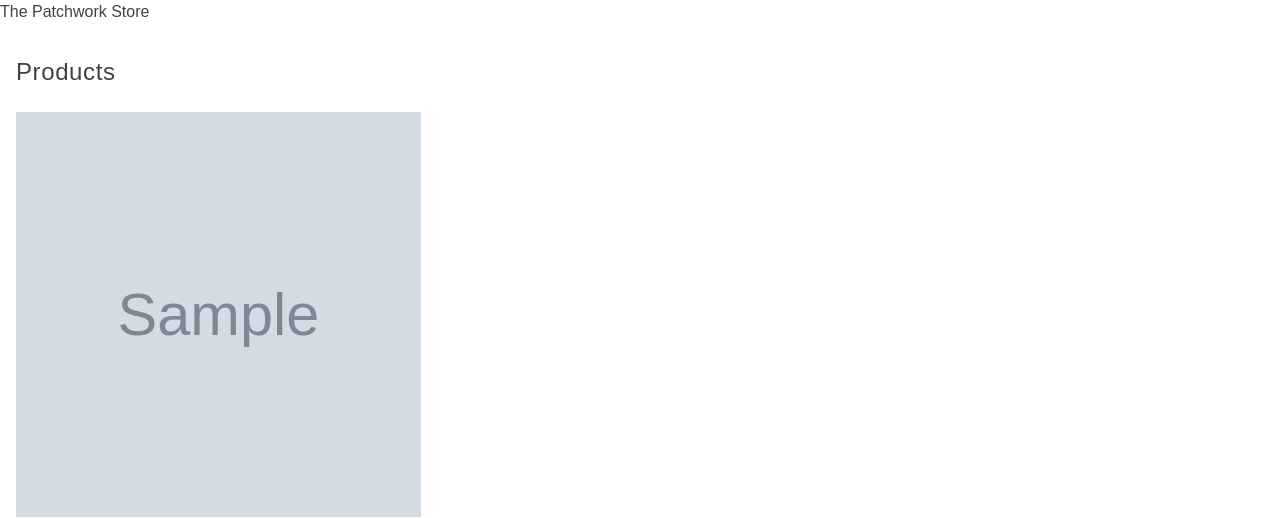
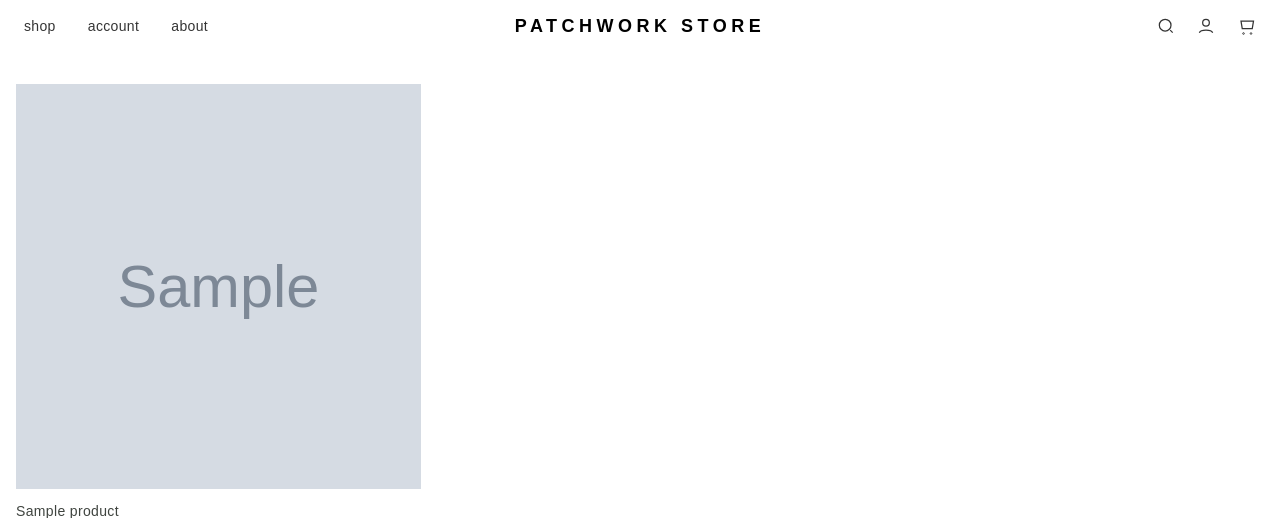
Before and after one commit to dev-lew/patchwork, a FastAPI app: page /html/products in a window 1280 px wide. Shown: the top 518 px of the page. Run offline with FastAPI, Linux system fonts and the light colour scheme; tables that the repository leaves empty hold one stand-in row (values such as "Sample post"); grey boxes marked "Sample" are stand-in pictures; parts of the project's set-up code (start-up, migrations or seed data) failed here and were passed over.

Commit message:
Update the main page
Update tailwind
Add header
Add script to watch tailwind

```diff
--- /dev/null
+++ b/backend/app/html/templates/header.html
@@ -0,0 +1,52 @@
+<header class="sticky top-0 left-0 z-50 w-full bg-white/70 py-4 backdrop-blur">
+  <div
+    class="flex items-center justify-between px-6 text-sm tracking-wide text-black/80"
+  >
+    <nav class="flex items-center gap-8">
+      <a href="#" class="transition hover:text-white">shop</a>
+      <a href="#" class="transition hover:text-white">account</a>
+      <a href="#" class="transition hover:text-white">about</a>
+    </nav>
+    <div class="absolute left-1/2 -translate-x-1/2">
+      <a href="/" class="text-lg font-semibold tracking-[0.25em] text-black">
+        PATCHWORK STORE
+      </a>
+    </div>
+    <div class="flex items-center gap-5">
+      <button class="transition hover:text-white">
+        <svg
+          class="h-5 w-5"
+          fill="none"
+          stroke="currentColor"
+          viewBox="0 0 24 24"
+        >
+          <circle cx="11" cy="11" r="7" stroke-width="1.5"></circle>
+          <path d="M20 20L17 17" stroke-width="1.5"></path>
+        </svg>
+      </button>
+      <button class="transition hover:text-white">
+        <svg
+          class="h-5 w-5"
+          fill="none"
+          stroke="currentColor"
+          viewBox="0 0 24 24"
+        >
+          <circle cx="12" cy="8" r="4" stroke-width="1.5"></circle>
+          <path d="M4 20c1.5-4 14.5-4 16 0" stroke-width="1.5"></path>
+        </svg>
+      </button>
+      <button class="transition hover:text-white">
+        <svg
+          class="h-5 w-5"
+          fill="none"
+          stroke="currentColor"
+          viewBox="0 0 24 24"
+        >
+          <path d="M6 6h15l-1.5 9h-12z" stroke-width="1.5"></path>
+          <circle cx="9" cy="21" r="1" />
+          <circle cx="18" cy="21" r="1" />
+        </svg>
+      </button>
+    </div>
+  </div>
+</header>
--- a/backend/app/html/templates/layout.html
+++ b/backend/app/html/templates/layout.html
@@ -7,11 +7,7 @@
     <script src="/static/js/htmx.min.js"></script>
   </head>
   <body>
-    <main>
-      <header>
-        <h1>The Patchwork Store</h1>
-      </header>
-      {% block content %}{% endblock %}
-    </main>
+    {% include "header.html" %}
+    <main>{% block content %}{% endblock %}</main>
   </body>
 </html>
--- a/backend/app/html/templates/products.html
+++ b/backend/app/html/templates/products.html
@@ -1,10 +1,5 @@
-{% extends 'layout.html' %} {% block content %}
+{% extends "layout.html" %} {% block content %}
 <div class="mx-auto max-w-[120rem] px-4 py-8">
-  <h2
-    class="mb-6 text-2xl font-normal tracking-wide text-[color:var(--color-text)]"
-  >
-    Products
-  </h2>
   <div class="grid grid-cols-1 gap-4 sm:grid-cols-2 lg:grid-cols-3">
     {% for p in products %}
     <div class="group bg-[color:var(--color-bg)]">
--- a/package.json
+++ b/package.json
@@ -8,7 +8,8 @@
     "tailwindcss": "^4.2.2"
   },
   "scripts": {
-    "build:css": "npx @tailwindcss/cli -i backend/app/static/css/input.css -o backend/app/static/css/tailwind.css -m",
-    "format": "npx prettier . --write"
+      "build:css": "npx @tailwindcss/cli -i backend/app/static/css/input.css -o backend/app/static/css/tailwind.css -m",
+      "dev:css": "npx @tailwindcss/cli -i backend/app/static/css/input.css -o backend/app/static/css/tailwind.css --watch",
+      "format": "npx prettier . --write"
   }
 }
```
Also changed, not shown: backend/app/static/css/tailwind.css.
